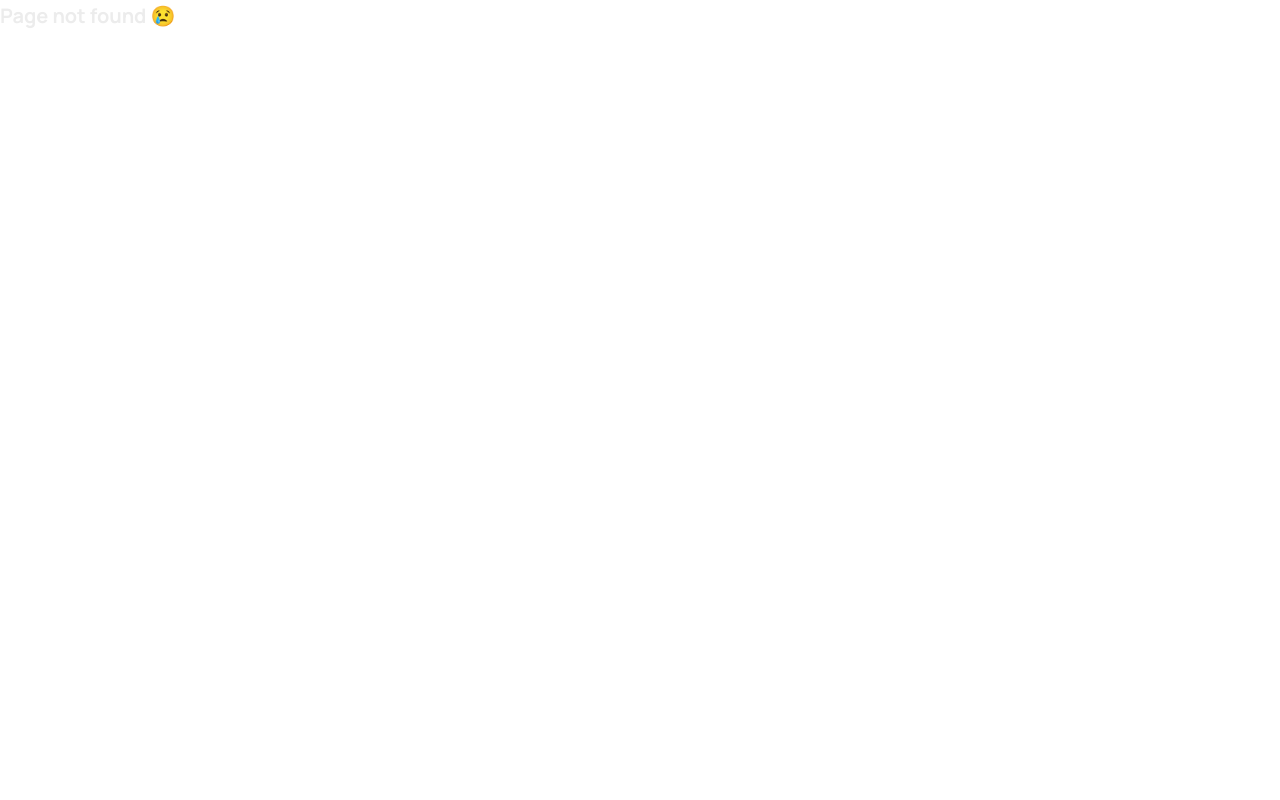
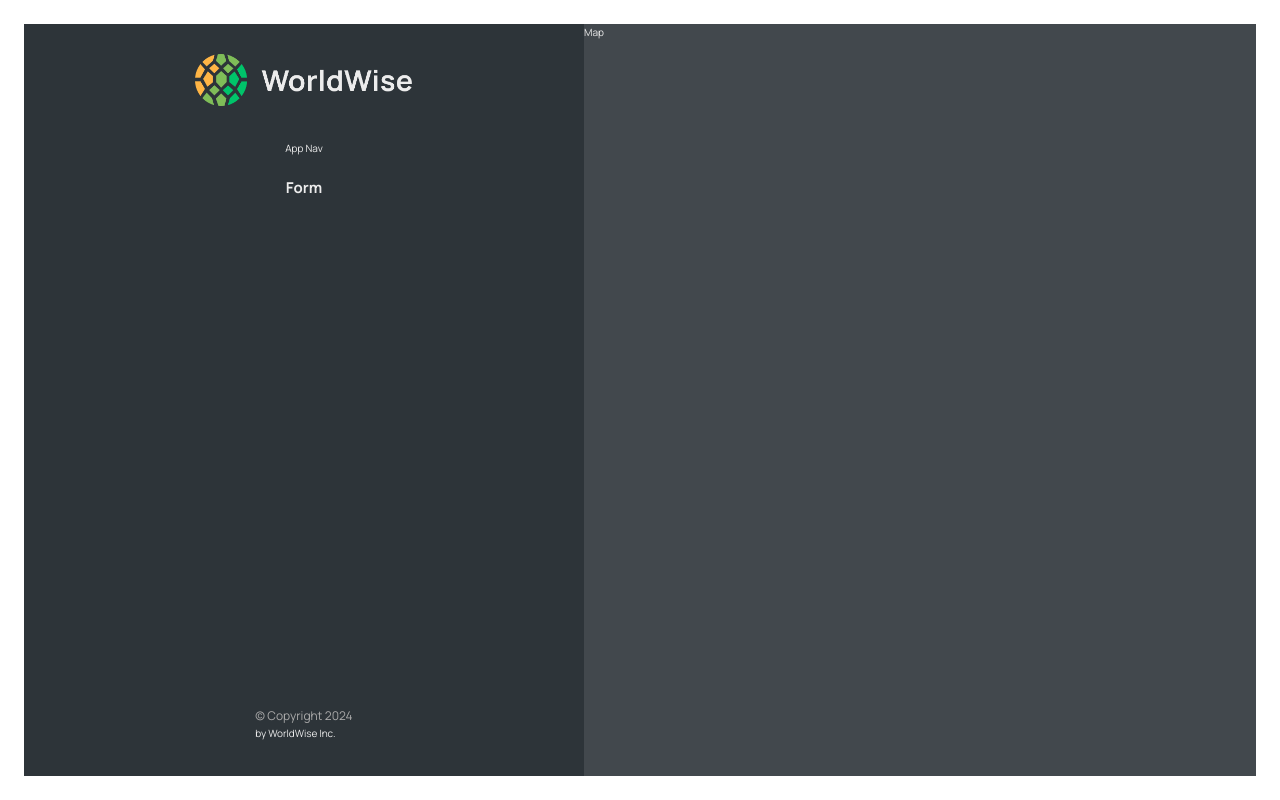
Before and after one commit to emmeiwhite/13-world-wise-react-project, a React (Vite) app: page /app/form in a window 1280 px wide. Before the commit this address had no page. Built offline with nearby package versions, Linux system fonts and the light colour scheme.

Commit message:
imran-1.9 Setting up nested routes successfully

```diff
--- a/src/App.jsx
+++ b/src/App.jsx
@@ -32,8 +32,22 @@ const App = () => {
 
         <Route
           path="app"
-          element={<AppLayout />}
-        />
+          element={<AppLayout />}>
+          <Route
+            path="cities"
+            element={<h2>List of Cities</h2>}
+          />
+
+          <Route
+            path="countries"
+            element={<h2>Countries</h2>}
+          />
+
+          <Route
+            path="form"
+            element={<h2>Form</h2>}
+          />
+        </Route>
 
         <Route
           path="*"
--- /dev/null
+++ b/src/components/Map.jsx
@@ -0,0 +1,5 @@
+import styles from './Map.module.css'
+const Map = () => {
+  return <div className={styles.mapContainer}>Map</div>
+}
+export default Map
--- /dev/null
+++ b/src/components/Map.module.css
@@ -0,0 +1,38 @@
+.mapContainer {
+  flex: 1;
+  height: 100%;
+  background-color: var(--color-dark--2);
+  position: relative;
+}
+
+.map {
+  height: 100%;
+}
+
+/* Here we want to style classes that are coming from leaflet. So we want CSS Modules to give us the ACTUAL classnames, not to add some random ID to them, because then they won't match the classnames defined inside the map. The solution is to define these classes as GLOBAL */
+:global(.leaflet-popup .leaflet-popup-content-wrapper) {
+  background-color: var(--color-dark--1);
+  color: var(--color-light--2);
+  border-radius: 5px;
+  padding-right: 0.6rem;
+}
+
+:global(.leaflet-popup .leaflet-popup-content) {
+  font-size: 1.5rem;
+  display: flex;
+  align-items: center;
+  gap: 1rem;
+}
+
+:global(.leaflet-popup .leaflet-popup-content span:first-child) {
+  font-size: 2.5rem;
+  line-height: 1;
+}
+
+:global(.leaflet-popup .leaflet-popup-tip) {
+  background-color: var(--color-dark--1);
+}
+
+:global(.leaflet-popup-content-wrapper) {
+  border-left: 5px solid var(--color-brand--2);
+}
--- a/src/components/Sidebar.jsx
+++ b/src/components/Sidebar.jsx
@@ -1,13 +1,16 @@
 import styles from './Sidebar.module.css'
 import AppNav from './AppNav'
 import Logo from './Logo'
+import { Outlet } from 'react-router-dom'
 
 const Sidebar = () => {
   return (
     <aside className={styles.sidebar}>
       <Logo />
       <AppNav />
-      <p>list of cities goes here as being added by the user</p>
+
+      {/* <p>list of cities goes here as being added by the user</p> */}
+      <Outlet />
 
       <footer className={styles.footer}>
         <p className={styles.copyright}>&copy; Copyright {new Date().getFullYear()}</p> by WorldWise
--- a/src/pages/AppLayout.jsx
+++ b/src/pages/AppLayout.jsx
@@ -1,9 +1,11 @@
+import Map from '../components/Map'
 import Sidebar from '../components/Sidebar'
 import styles from './AppLayout.module.css'
 const AppLayout = () => {
   return (
     <div className={styles.app}>
       <Sidebar />
+      <Map />
     </div>
   )
 }
```
